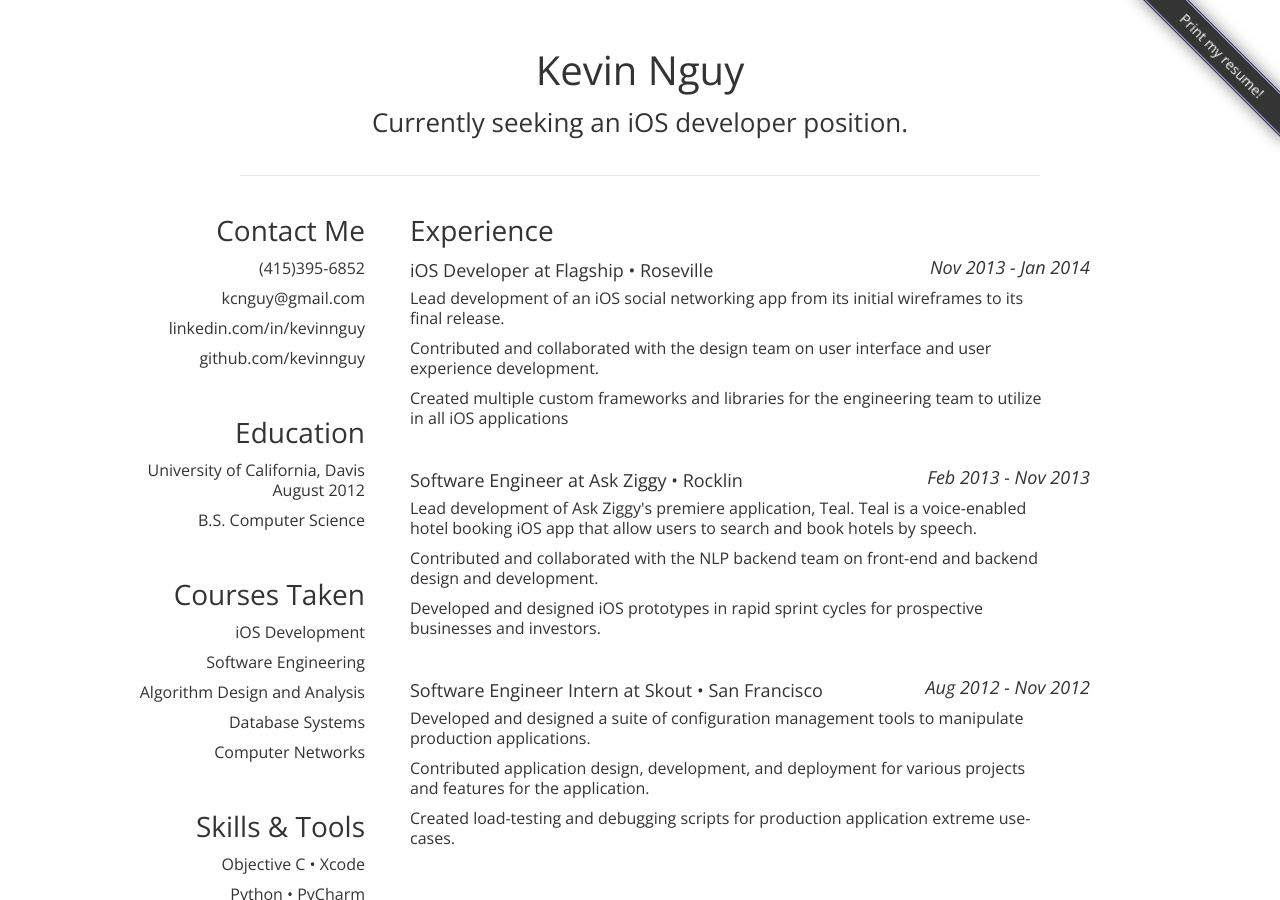
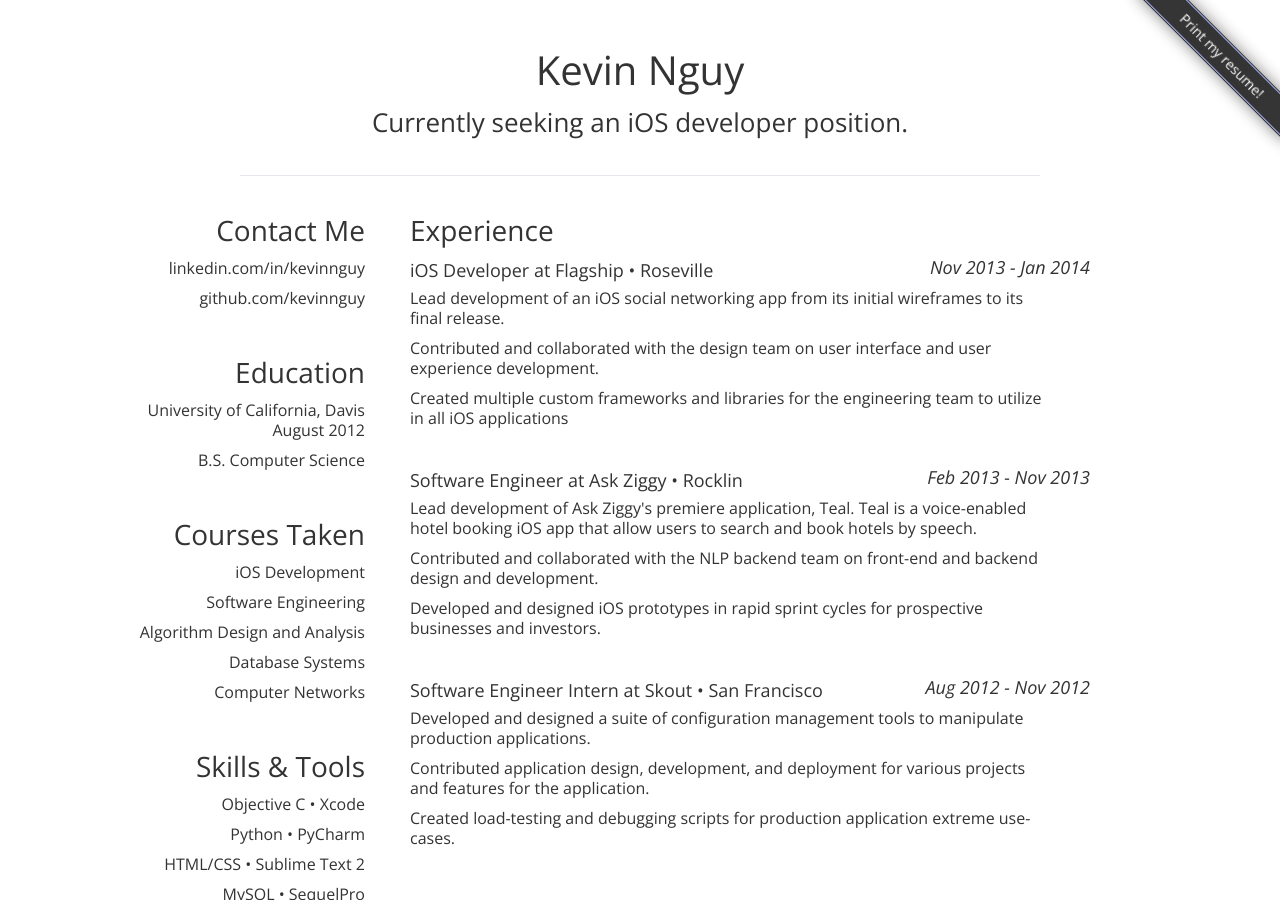
Before and after one commit to kevinnguy/kevinnguy.github.com, a Jekyll site: the page index.html, which Jekyll copies as it is, in a window 1280 px wide and 900 px high. Built offline with Jekyll 4.4.1, drawn with Linux system fonts in a browser that asks for light colours.

Commit message:
Sorry for the poor description

```diff
--- a/index.html
+++ b/index.html
@@ -50,13 +50,13 @@
         <section id="info">
           <div id="contact">Contact Me</div>
           <ul id="social">
-            <li>
-              <a href="http://linkedin.com/in/kevinnguy" onClick="_gaq.push(['_trackEvent', 'Link', 'Click', 'Sidebar LinkedIn']);" title="Connect with me" target="_blank">(415)395-6852</a>
+            <!-- <li>
+              <a href="http://linkedin.com/in/kevinnguy" onClick="_gaq.push(['_trackEvent', 'Link', 'Click', 'Sidebar LinkedIn']);" title="Connect with me" target="_blank">(123)123-1234</a>
             </li>
 
             <li>
-              <a href="http://linkedin.com/in/kevinnguy" onClick="_gaq.push(['_trackEvent', 'Link', 'Click', 'Sidebar LinkedIn']);" title="Connect with me" target="_blank">kcnguy@gmail.com</a>
-            </li>
+              <a href="http://linkedin.com/in/kevinnguy" onClick="_gaq.push(['_trackEvent', 'Link', 'Click', 'Sidebar LinkedIn']);" title="Connect with me" target="_blank">email@gmail.com</a>
+            </li> -->
 
             <li>
               <a href="http://linkedin.com/in/kevinnguy" onClick="_gaq.push(['_trackEvent', 'Link', 'Click', 'Sidebar LinkedIn']);" title="Connect with me" target="_blank">linkedin.com/in/kevinnguy</a>
```
